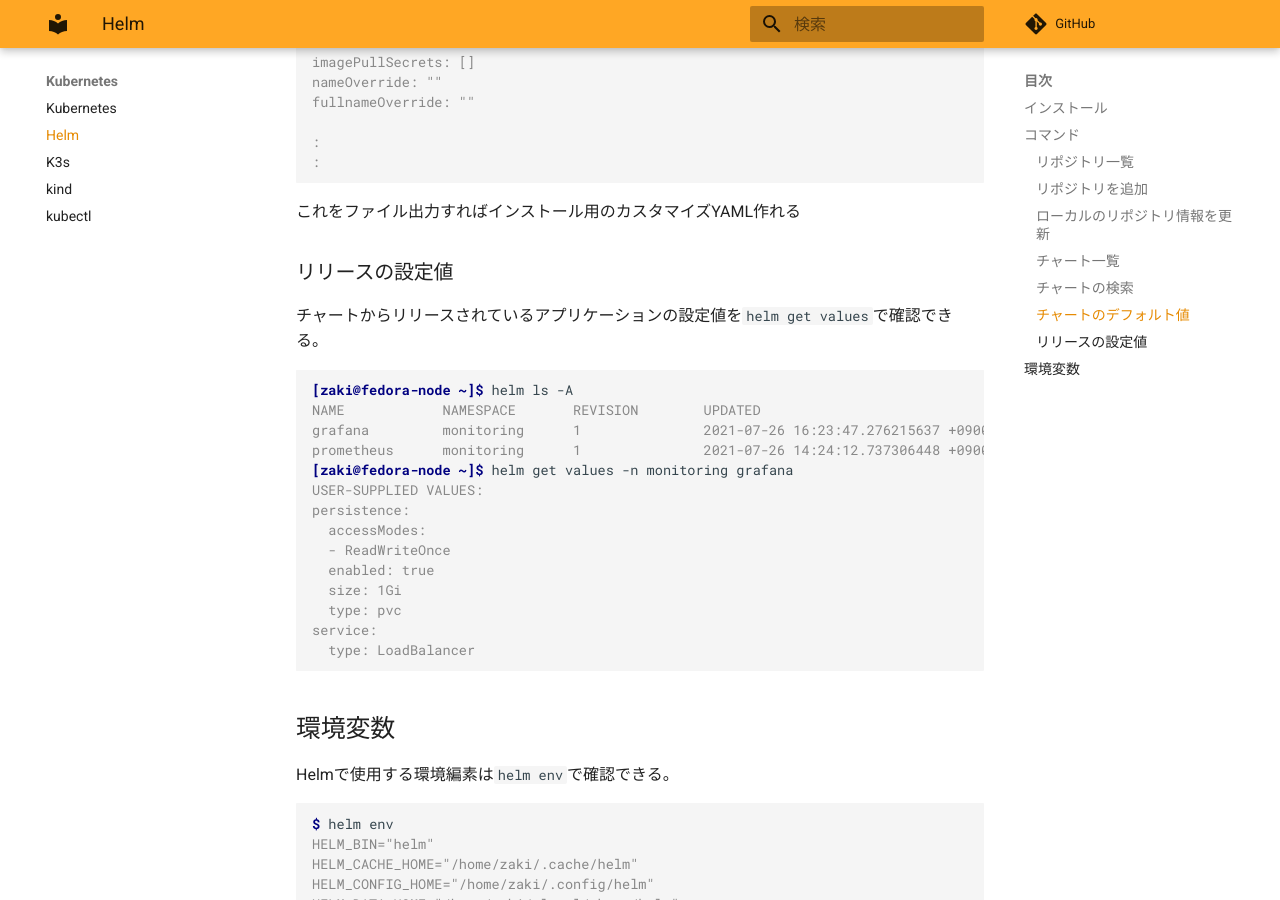
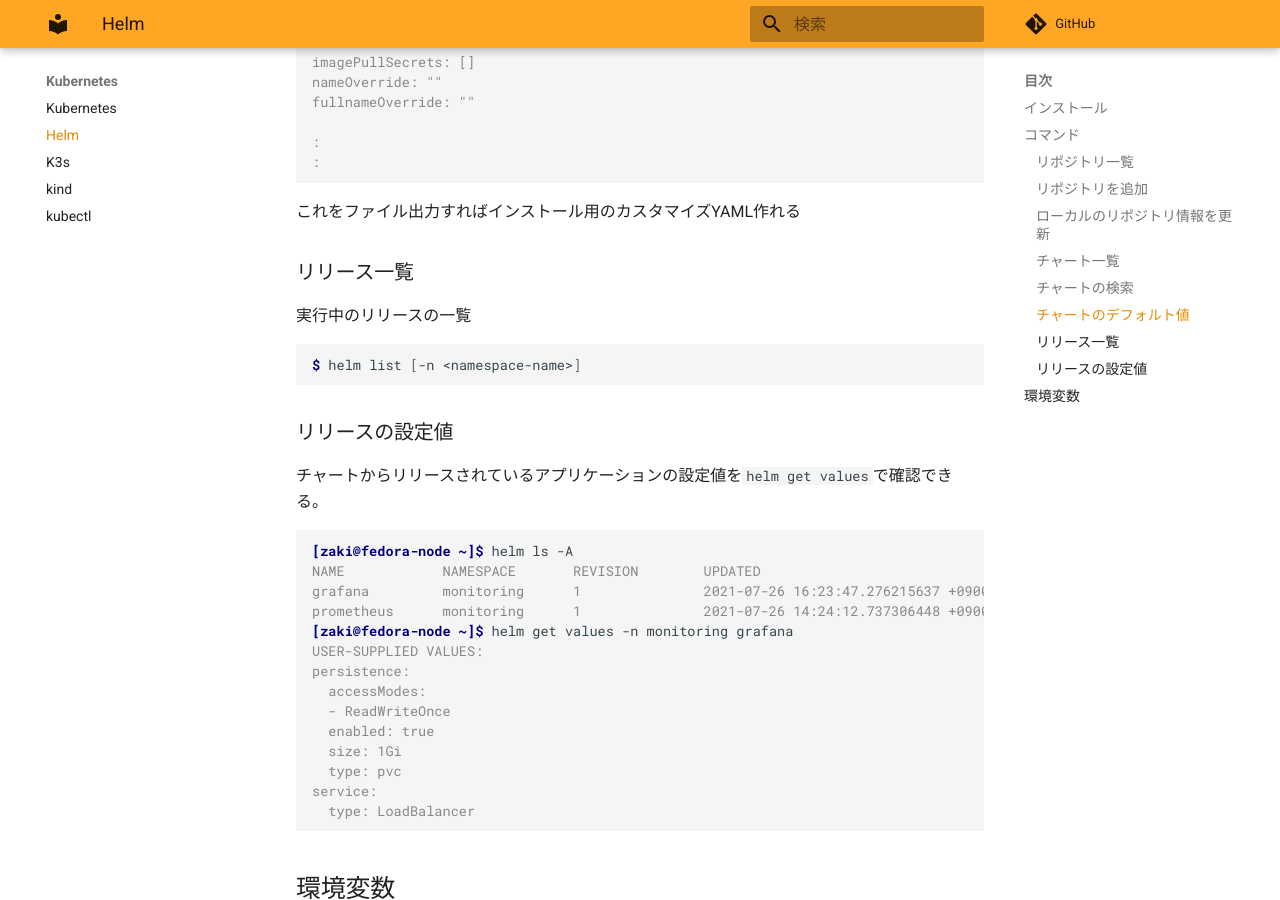
Before and after one commit to zaki-lknr/docs, an MkDocs documentation site: the page built from docs/Kubernetes/helm.md, in a window 1280 px wide and 900 px high, scrolled down 1825 px. Built offline with MkDocs 1.6.1 and Material for MkDocs 9.7.7, drawn with Linux system fonts in a browser that asks for light colours; comment, search, counter and statistics services are not loaded.

Commit message:
add: kubernetes/helm: リリース一覧

````diff
--- a/docs/Kubernetes/helm.md
+++ b/docs/Kubernetes/helm.md
@@ -92,6 +92,14 @@ fullnameOverride: ""
 
 これをファイル出力すればインストール用のカスタマイズYAML作れる
 
+### リリース一覧
+
+実行中のリリースの一覧
+
+```console
+$ helm list [-n <namespace-name>]
+```
+
 ### リリースの設定値
 
 チャートからリリースされているアプリケーションの設定値を`helm get values`で確認できる。
````
